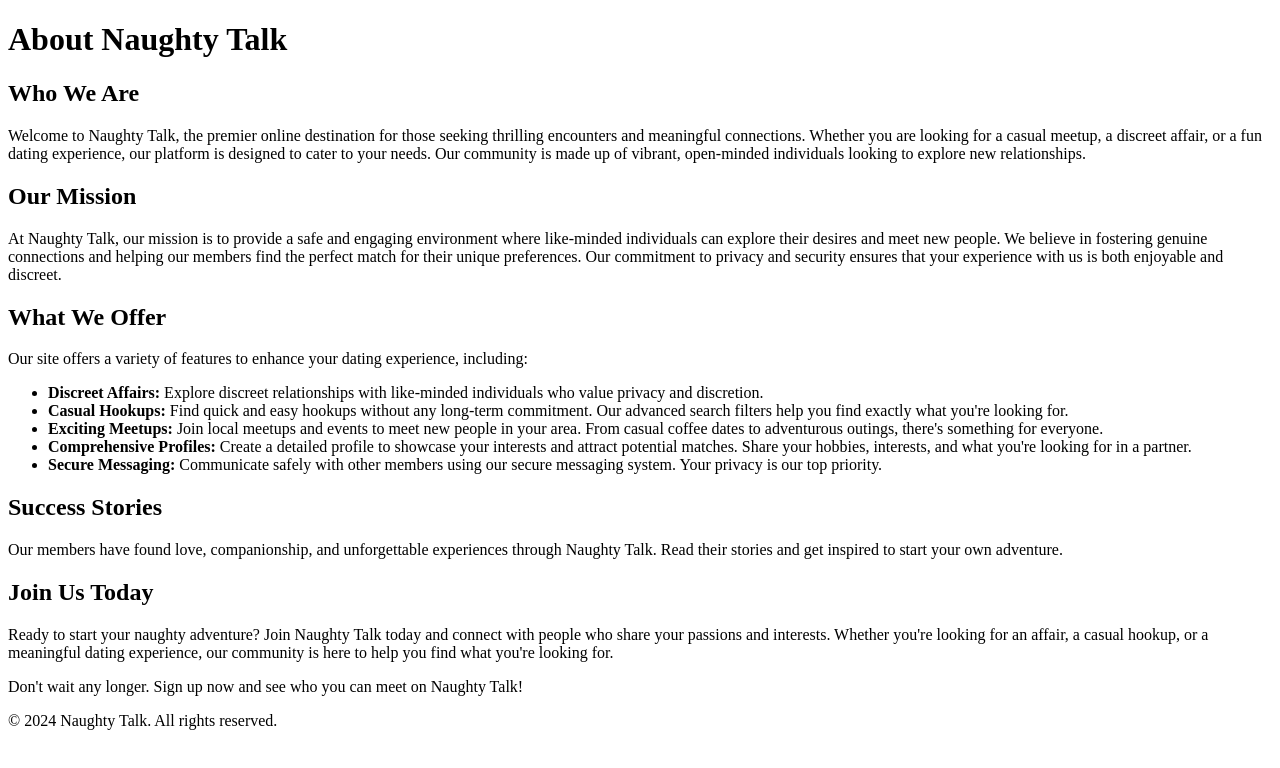
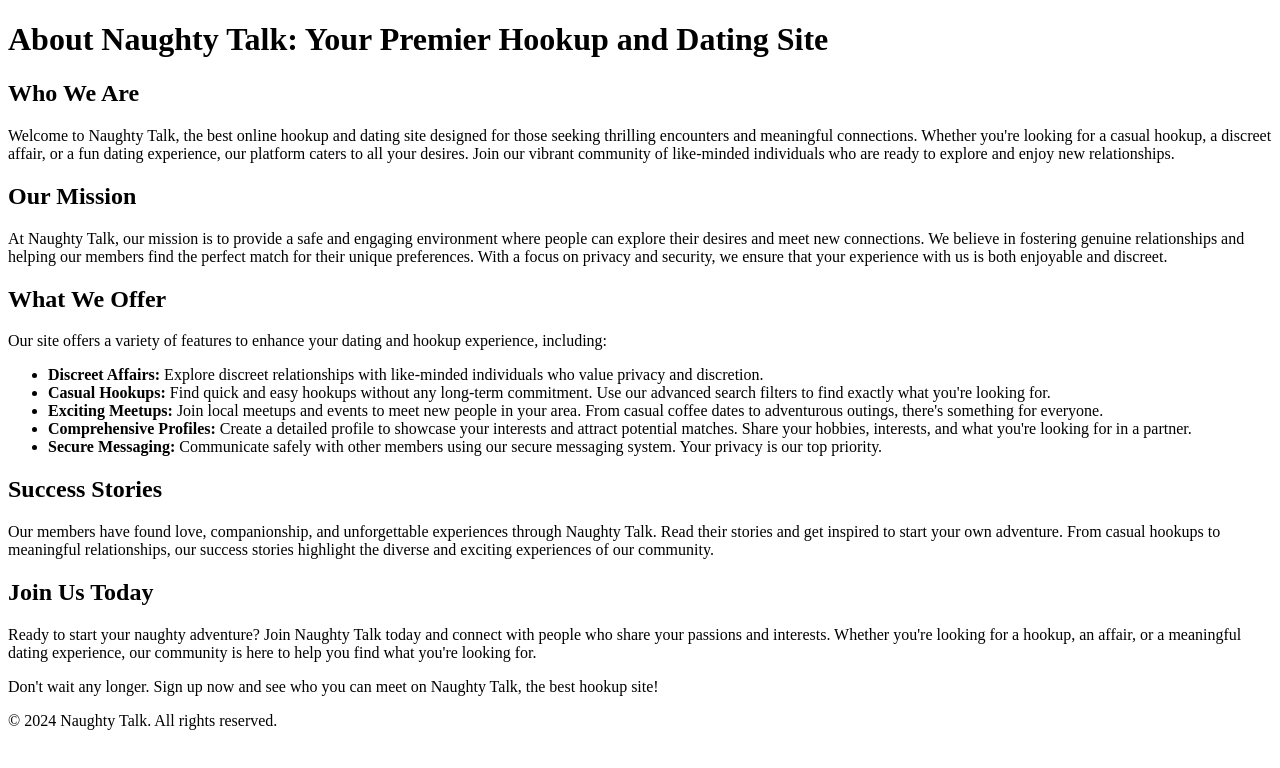
Before and after one commit to Taylavander/seo-test-site, a plain HTML site: page index.html in a window 1280 px wide. Drawn offline with Linux system fonts and the light colour scheme.

Commit message:
Enhance About Us page for SEO with hookup keyword

```diff
--- a/index.html
+++ b/index.html
@@ -3,29 +3,29 @@
 <head>
     <meta charset="UTF-8">
     <meta name="viewport" content="width=device-width, initial-scale=1.0">
-    <title>About Us - Naughty Talk</title>
-    <meta name="description" content="Discover Naughty Talk, your go-to site for exciting affairs, dating, meetups, and hookups. Join our community today!">
-    <meta name="keywords" content="naughty, affair, dating, meetup, hookup, casual dating, online dating">
+    <title>About Us - Naughty Talk: The Best Hookup and Dating Site</title>
+    <meta name="description" content="Discover Naughty Talk, your go-to site for exciting affairs, dating, meetups, and hookups. Join our community today for the best hookup experience!">
+    <meta name="keywords" content="naughty, affair, dating, meetup, hookup, casual dating, online dating, hookup site, best hookup site">
 </head>
 <body>
     <header>
-        <h1>About Naughty Talk</h1>
+        <h1>About Naughty Talk: Your Premier Hookup and Dating Site</h1>
     </header>
     <main>
         <section>
             <h2>Who We Are</h2>
-            <p>Welcome to Naughty Talk, the premier online destination for those seeking thrilling encounters and meaningful connections. Whether you are looking for a casual meetup, a discreet affair, or a fun dating experience, our platform is designed to cater to your needs. Our community is made up of vibrant, open-minded individuals looking to explore new relationships.</p>
+            <p>Welcome to Naughty Talk, the best online hookup and dating site designed for those seeking thrilling encounters and meaningful connections. Whether you're looking for a casual hookup, a discreet affair, or a fun dating experience, our platform caters to all your desires. Join our vibrant community of like-minded individuals who are ready to explore and enjoy new relationships.</p>
         </section>
         <section>
             <h2>Our Mission</h2>
-            <p>At Naughty Talk, our mission is to provide a safe and engaging environment where like-minded individuals can explore their desires and meet new people. We believe in fostering genuine connections and helping our members find the perfect match for their unique preferences. Our commitment to privacy and security ensures that your experience with us is both enjoyable and discreet.</p>
+            <p>At Naughty Talk, our mission is to provide a safe and engaging environment where people can explore their desires and meet new connections. We believe in fostering genuine relationships and helping our members find the perfect match for their unique preferences. With a focus on privacy and security, we ensure that your experience with us is both enjoyable and discreet.</p>
         </section>
         <section>
             <h2>What We Offer</h2>
-            <p>Our site offers a variety of features to enhance your dating experience, including:</p>
+            <p>Our site offers a variety of features to enhance your dating and hookup experience, including:</p>
             <ul>
                 <li><strong>Discreet Affairs:</strong> Explore discreet relationships with like-minded individuals who value privacy and discretion.</li>
-                <li><strong>Casual Hookups:</strong> Find quick and easy hookups without any long-term commitment. Our advanced search filters help you find exactly what you're looking for.</li>
+                <li><strong>Casual Hookups:</strong> Find quick and easy hookups without any long-term commitment. Use our advanced search filters to find exactly what you're looking for.</li>
                 <li><strong>Exciting Meetups:</strong> Join local meetups and events to meet new people in your area. From casual coffee dates to adventurous outings, there's something for everyone.</li>
                 <li><strong>Comprehensive Profiles:</strong> Create a detailed profile to showcase your interests and attract potential matches. Share your hobbies, interests, and what you're looking for in a partner.</li>
                 <li><strong>Secure Messaging:</strong> Communicate safely with other members using our secure messaging system. Your privacy is our top priority.</li>
@@ -33,12 +33,12 @@
         </section>
         <section>
             <h2>Success Stories</h2>
-            <p>Our members have found love, companionship, and unforgettable experiences through Naughty Talk. Read their stories and get inspired to start your own adventure.</p>
+            <p>Our members have found love, companionship, and unforgettable experiences through Naughty Talk. Read their stories and get inspired to start your own adventure. From casual hookups to meaningful relationships, our success stories highlight the diverse and exciting experiences of our community.</p>
         </section>
         <section>
             <h2>Join Us Today</h2>
-            <p>Ready to start your naughty adventure? Join Naughty Talk today and connect with people who share your passions and interests. Whether you're looking for an affair, a casual hookup, or a meaningful dating experience, our community is here to help you find what you're looking for.</p>
-            <p>Don't wait any longer. Sign up now and see who you can meet on Naughty Talk!</p>
+            <p>Ready to start your naughty adventure? Join Naughty Talk today and connect with people who share your passions and interests. Whether you're looking for a hookup, an affair, or a meaningful dating experience, our community is here to help you find what you're looking for.</p>
+            <p>Don't wait any longer. Sign up now and see who you can meet on Naughty Talk, the best hookup site!</p>
         </section>
     </main>
     <footer>
```
